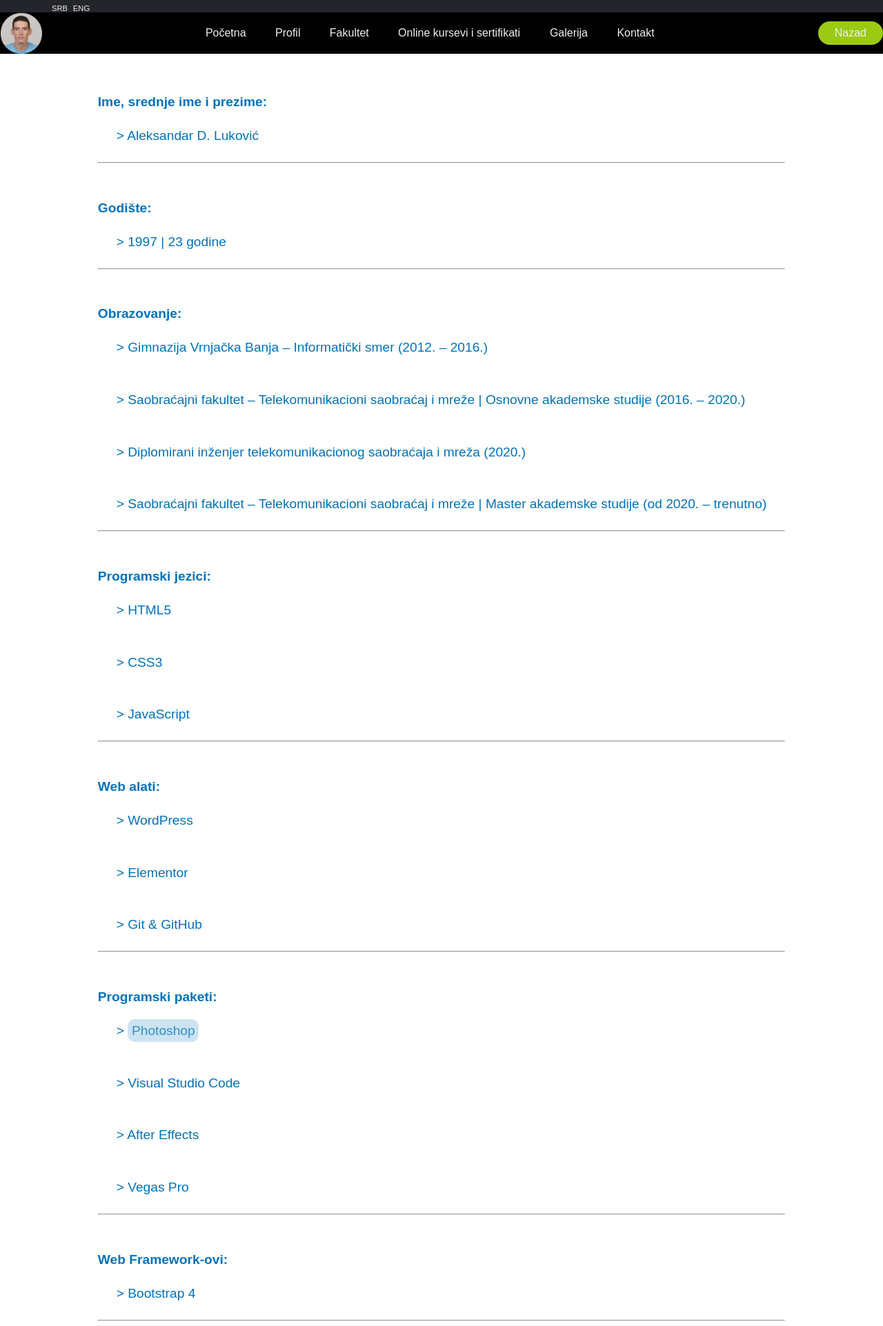
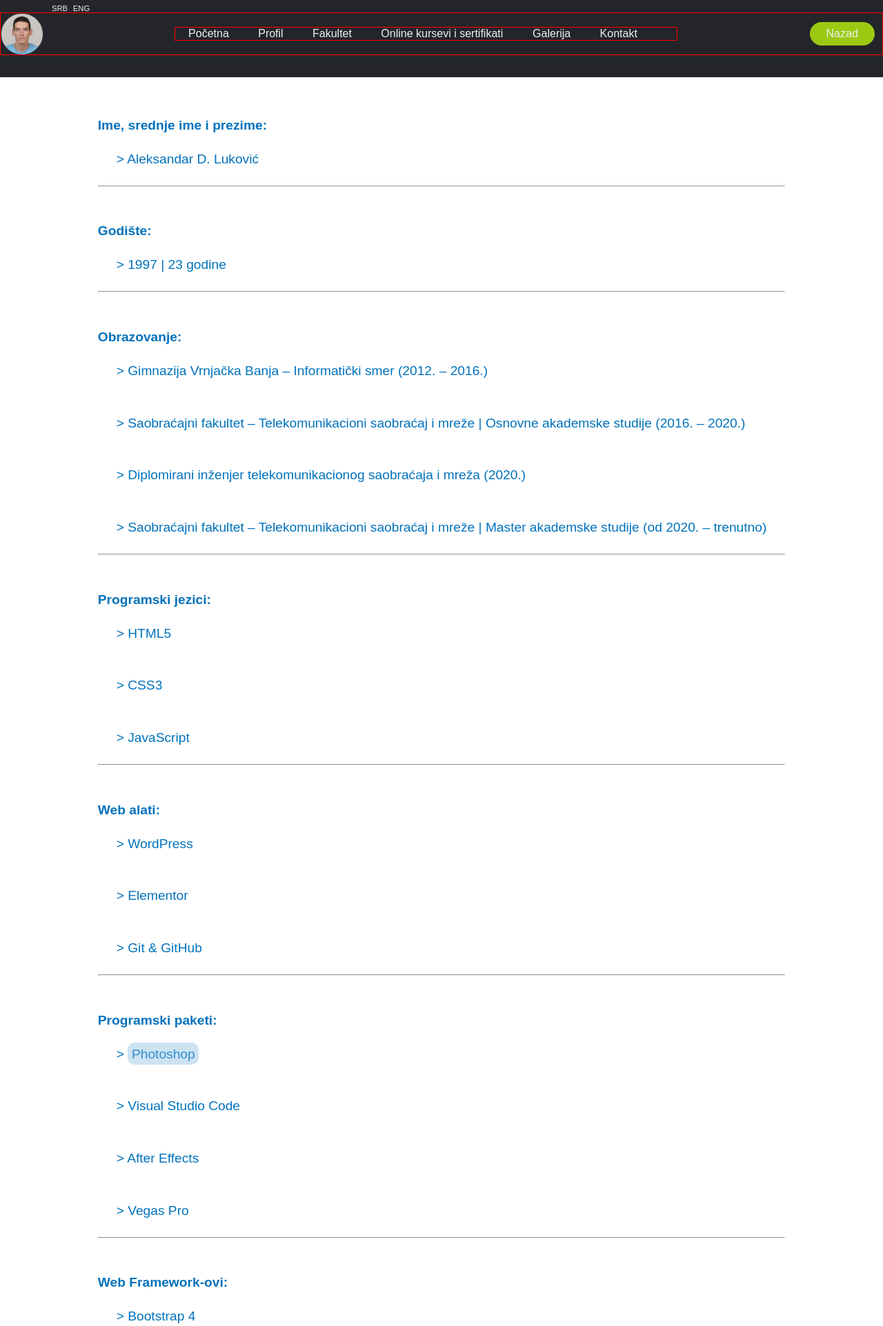
Before and after one commit to CoaPro/root, a Django app: page /profil/profil in a window 1280 px wide. Shown: the top 1923 px of the page at 69% size. Run offline with Django 3.2, Linux system fonts and the light colour scheme.

Commit message:
Update 3 | 10 2. 2021.

```diff
--- a/aleksandarlukovic/static/profil/css/stil-pocetna.css
+++ b/aleksandarlukovic/static/profil/css/stil-pocetna.css
@@ -5,8 +5,9 @@ header
     margin: 0 auto;
     padding: 0;
     box-sizing: border-box;
-    background-color: rgb(0, 0, 0); /*test-vizuelizacija*/
+    background-color:#24252A; ; /*test-vizuelizacija*/
     width: 100%;
+    border: 1px solid red;
 }
 
 .omotac
@@ -17,185 +18,6 @@ header
     margin: 0;
     background-color: #24252A;
 }
-
-
-/*
-main {
-
-     flex: 1 0 auto;
-}
-*/
-
-/*
-.sekcija_2
-{
-    display: flex;
-    margin: 0 auto;
-    color: rgb(163, 115, 26);
-}
-
-
-.flexbox-a
-{
-    width: 28em;
-    margin: 1em;
-    background-color: teal;
-}
-
-.prva_kolona-s2
-{
-    min-height: 30em;
-
-}
-
-.druga_kolona-s2
-{
-    min-height: 30em;
-}
-
-.treca_kolona-s2
-{
-    min-height: 30em;
-}
-
-
-@media screen and (max-width: 1000px)
-{
-
-    .sekcija_2
-    {
-        flex-direction: column;
-        flex-wrap: wrap;
-        justify-content: center;
-        align-items: center;
-    }
-
-    .prva_kolona-s2
-    {
-        width: 35em;
-    }
-
-    .sekcija_3
-    {
-        flex-direction: column;
-
-    }
-
-}
-
-
-@media screen and (max-width: 700px)
-{
-
-    .sekcija_2
-    {
-        flex-flow: row wrap;
-        align-items: center;
-
-    }
-
-    .sekcija_3
-    {
-        flex-flow: row wrap;
-    }
-
-    .prva_kolona-s2
-    {
-        min-width: 150px;
-
-    }
-
-    .druga_kolona-s2
-    {
-        min-width: 150px;
-    }
-
-    .treca_kolona-s2
-    {
-        min-width: 150px;
-    }
-}
-
-.sekcija_3
-{
-    display: flex;
-    margin: 0 auto;
-}
-
-.flexbox-b
-{
-    width: 30em;
-    margin: 2em;
-    background-color: tomato;
-    justify-content: center;
-}
-
-.prva_kolona-s3
-{
-    min-height: 20em;
-    background-color: yellowgreen;
-
-}
-
-.druga_kolona-s3
-{
-    min-width: 20em;
-}
-
-*/
-
-
-/*
-.slika_1
-{
-    position: relative;
-}
-
-h1
-{
-    position: absolute;
-    color: white;
-    left:40%;
-    top: 40%;
-    font-family: 'Lato', sans-serif;
-    font-weight: lighter;
-}
-
-
-h4
-{
-    position: absolute;
-    color: white;
-    left:44%;
-    top: 46%;
-    font-family: 'Lato', sans-serif;
-    font-weight: lighter;
-}
-
-#btn_a
-{
-    background-color: springgreen;
-    position: absolute;
-    left:46%;
-    top: 53%;
-}
-
-#s1
-{
-    width: 100%;
-    height: 100%;
-    padding-bottom: 0;
-    opacity: 0.4;
-    border-radius: 0% 0% 4% 4%;
-    border-top: 3px solid slateblue;
-    border-bottom: 3px solid slateblue;
-}
-
-@media screen and (max-width: 1000px)
-{
-
-}
-*/
 
 .grid-containter
 {
@@ -233,10 +55,11 @@ h1, h4
     font-family: 'Lato', sans-serif;
     font-weight: lighter;
     position: absolute;
-    top: 55%;
+    top: 50%;
     left: 41%;
+    margin: 0 auto;
     opacity: 1;
-
+    width: 23em;
 }
 
 .tasteri
@@ -276,7 +99,7 @@ h1, h4
     margin: 0 auto;
     color: white;
     text-align: center;
-    top: 57vh;
+    top: 49vh;
     left: 43vw;
     width: 7em;
     margin: 0 auto;
@@ -294,14 +117,14 @@ h1, h4
     .sadrzaj_a
     {
         position: absolute;
-        top: 85vh;
+        top: 65vh;
         left: 15vw;
     }
 
     .rad
     {
         position: absolute;
-        top: 45vh;
+        top: 40vh;
         left: 23vw;
         margin: 0;
     }
--- a/aleksandarlukovic/static/profil/css/stil-zaglavlje.css
+++ b/aleksandarlukovic/static/profil/css/stil-zaglavlje.css
@@ -19,6 +19,7 @@
 {
     background-color:#24252A;
     width: 100%;
+    height: 14vh;
 }
 
 li, a, button
@@ -42,7 +43,7 @@ header
     display: flex;
     justify-content: space-between;
     align-items: center;
-    padding:  2em 10vh;  /*30 px gore i dole, 10% levo i desno */
+    padding:  0em 10vh;  /*30 px gore i dole, 10% levo i desno */
     background-color: #24252A;
     padding-bottom: 4em;
     text-align: center;
@@ -83,7 +84,8 @@ header
 .nav_bar
 {
     list-style: none;
-
+    border: 1px solid red;
+    margin: 0.6em;
 }
 
 .nav_bar li:hover
@@ -122,7 +124,7 @@ header
     transition-property: transform;
     transition-timing-function: ease-in;
     transition-delay: 0.2s;
-
+    margin-right: 0.7em;
 }
 
 #nazad:hover
@@ -134,6 +136,10 @@ header
 
 @media screen  and (max-width: 700px)
 {
+    .zaglavlje
+    {
+        height: 32vh;
+    }
 
     .nav_bar li
     {
--- a/aleksandarlukovic/static/root/css/pocetna.css
+++ b/aleksandarlukovic/static/root/css/pocetna.css
@@ -21,8 +21,10 @@
 
 .itemI
 {
+    margin: 0 auto;
     margin-top: 3em;
 }
+
 
 .itemI a
 {
@@ -39,14 +41,16 @@
 
 .itemI button
 {
+    margin: 0 auto;
     margin-top: 2em;
     background-color: cornflowerblue;
-    text-align: center;
     text-decoration: none;
     padding: 0.5em;
     border: none;
     border-radius: 20px;
+    width: 10em;
 }
+
 
 .itemI:hover
 {
--- a/aleksandarlukovic/templates/profil/galerija.html
+++ b/aleksandarlukovic/templates/profil/galerija.html
@@ -41,6 +41,7 @@
             </nav>
 
             <a class="btn" href="javascript:history.back()"><button id="nazad">Nazad</button></a>
+
         </header>
 
     </div>
--- a/aleksandarlukovic/templates/profil/profil.html
+++ b/aleksandarlukovic/templates/profil/profil.html
@@ -7,11 +7,11 @@
     <title>Aleksandar Luković | Profil </title>
 
     {% load static %}
-    <link rel="stylesheet" href="{% static 'profil/css/stil-zaglavlje.css'%}">
-    <link rel="stylesheet" href="{% static 'profil/css/stil-pocetna.css'%}">
-    <link rel="stylesheet" href="{% static 'profil/css/stil-profil.css'%}">
-    <link rel="stylesheet" href="{% static 'profil/css/stil-futer.css'%}">
-    <link rel="shortcut icon" href="{% static 'profil/img/Slika_CV_krug.png'%}">
+    <link rel="stylesheet" type="text/css" href="{% static 'profil/css/stil-zaglavlje.css'%}">
+    <link rel="stylesheet" type="text/css"  href="{% static 'profil/css/stil-pocetna.css'%}">
+    <link rel="stylesheet" type="text/css" href="{% static 'profil/css/stil-profil.css'%}">
+    <link rel="stylesheet" type="text/css" href="{% static 'profil/css/stil-futer.css'%}">
+    <link rel="shortcut icon" type="text/css" href="{% static 'profil/img/Slika_CV_krug.png'%}">
 
 </head>
 
@@ -39,7 +39,7 @@
                         <li><a href="{% url 'onlProfil' %}">Online kursevi i sertifikati </a></li>
                         <li><a href="{% url 'galerijaProfil' %}">Galerija</a></li>
                         <li><a href="{% url 'kontaktProfil' %}">Kontakt</a></li>
-
+                        <li> </li>
                     </ul>
 
 
--- a/aleksandarlukovic/templates/root/aktivnosti.html
+++ b/aleksandarlukovic/templates/root/aktivnosti.html
@@ -6,7 +6,7 @@
     <meta name="viewport" content="width=device-width, initial-scale=1.0">
     <title>Aleksandar Luković | Blog</title>
     {% load static %}
-    <link rel="stylesheet" href="{% static 'root/css/aktivnosti.css' %}">
+    <link rel="stylesheet" type="text/css" href="{% static 'root/css/aktivnosti.css' %}">
 </head>
 <body>
 
```
Also changed, not shown: aleksandarlukovic/templates/profil/en.html (+11 -35 lines), aleksandarlukovic/templates/profil/sr.html (+14 -38 lines), aleksandarlukovic/templates/root/index.html (+4 -3 lines), 2 other files.
